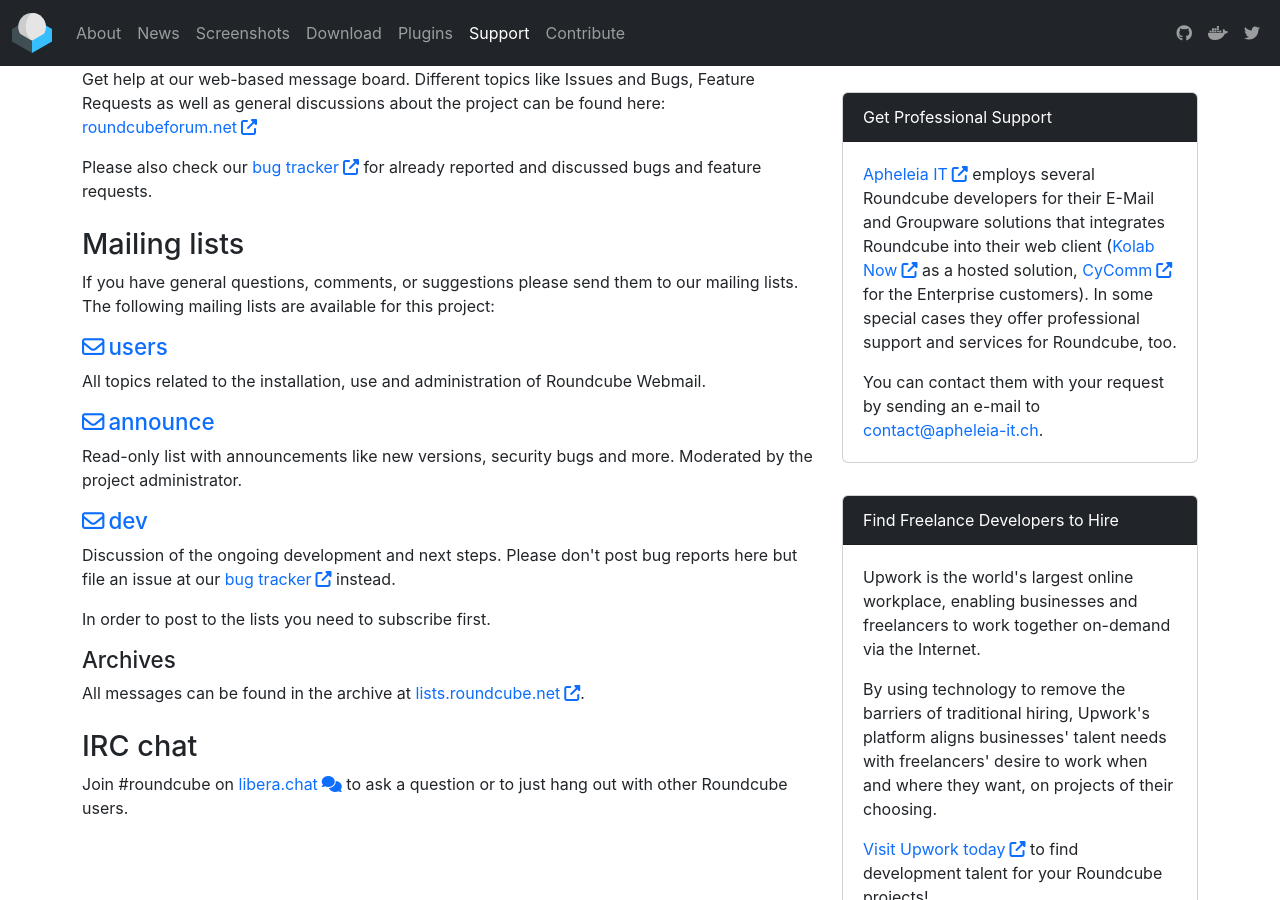
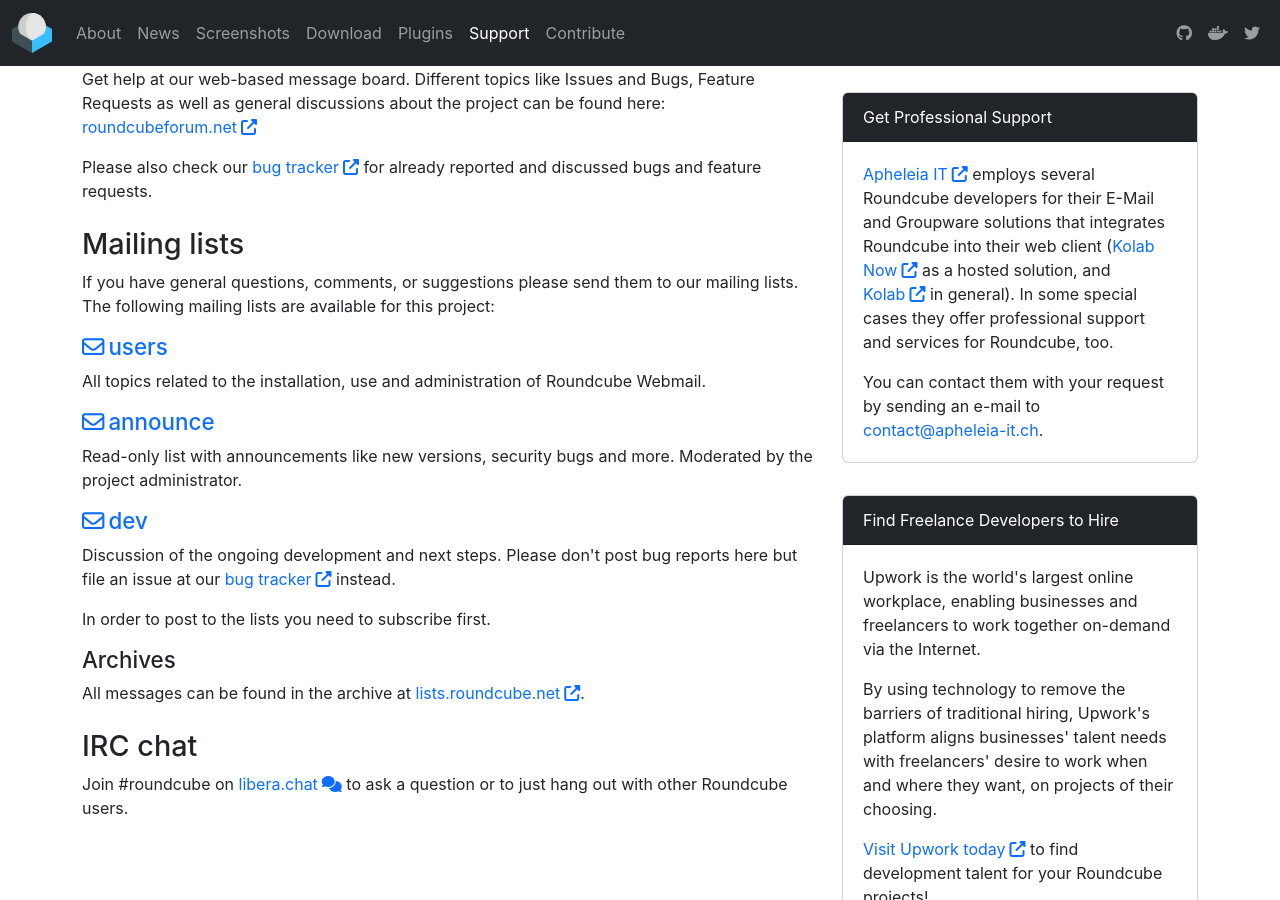
Before and after one commit to roundcube/roundcube.github.com, a Jekyll site: the page built from support/index.html, in a window 1280 px wide and 900 px high, scrolled down 534 px. Built offline with Jekyll 4.4.1, drawn with Linux system fonts in a browser that asks for light colours; nearby versions of some CDN libraries; comment, search, counter and statistics services are not loaded.

Commit message:
Remove CyComm, use Apheleia IT

```diff
--- a/about/index.html
+++ b/about/index.html
@@ -148,7 +148,7 @@
                 <p>
                     <a href="https://kolabnow.com" class="rc-icon external-link" target="_blank">KolabNow</a>
                     is the highly security and privacy centric business and personal groupware hosting from a data centre
-                    in central Switzerland. Run by <a href="https://cycomm.ch/" class="rc-icon external-link" target="_blank">Apheleia IT</a>,
+                    in central Switzerland. Run by <a href="https://apheleia-it.ch/" class="rc-icon external-link" target="_blank">Apheleia IT</a>,
                     the developers of <a href="https://kolab.org" class="rc-icon external-link" target="_blank">Kolab</a>,
                     KolabNow offers Mail, Calendar, Tasks and File Cloud on all platforms, including mobile.
                 </p>
--- a/download/index.html
+++ b/download/index.html
@@ -131,7 +131,7 @@
             <div class="card-body">
                 <p>The <a href="https://kolab.org" class="fw-bold" target="_blank">Kolab Groupware</a> Solution provides a complete email and groupware server pre-packaged for various linux distributions
                   with Roundcube sitting on top as its web client. It offers easy configurable LDAP address books, calendars, tasks, mobile synchronization and more.
-                  An enterprise version with professional support is available from <a href="https://cycomm.ch" class="rc-icon external-link" target="_blank">CyComm</a>.</p>
+                  An enterprise version with professional support is available from <a href="https://apheleia-it.ch" class="rc-icon external-link" target="_blank">Apheleia IT</a>.</p>
             </div>
         </div>
     </div>
--- a/support/index.html
+++ b/support/index.html
@@ -91,8 +91,8 @@
                         <p class="card-text">
                             <a href="https://apheleia-it.ch" class="rc-icon external-link" target="_blank">Apheleia IT</a>
                             employs several Roundcube developers for their E-Mail and Groupware solutions that integrates Roundcube into their web client
-                            (<a href="https://kolabnow.com" class="rc-icon external-link" target="_blank">Kolab Now</a> as a hosted solution,
-                            <a href="https://cycomm.ch" class="rc-icon external-link" target="_blank">CyComm</a> for the Enterprise customers).
+                            (<a href="https://kolabnow.com" class="rc-icon external-link" target="_blank">Kolab Now</a> as a hosted solution, and
+                            <a href="https://kolab.org" class="rc-icon external-link" target="_blank">Kolab</a> in general).
                             In some special cases they offer professional support and services for Roundcube, too.
                         </p>
                         <p class="card-text">
```
